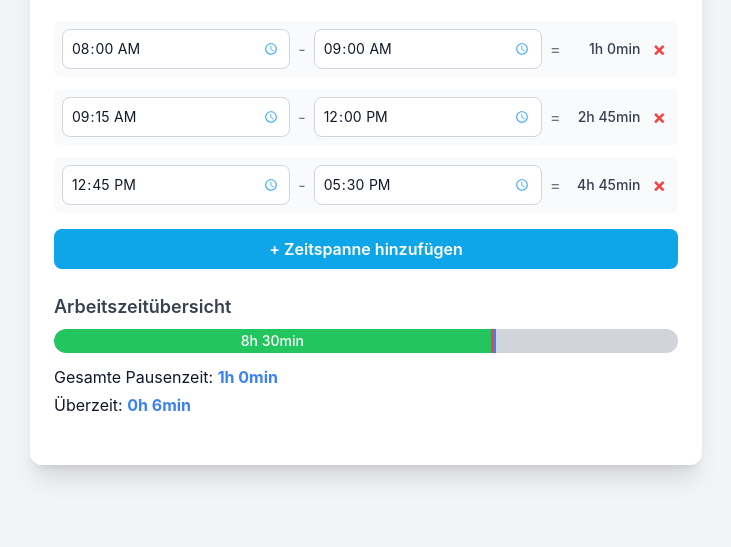
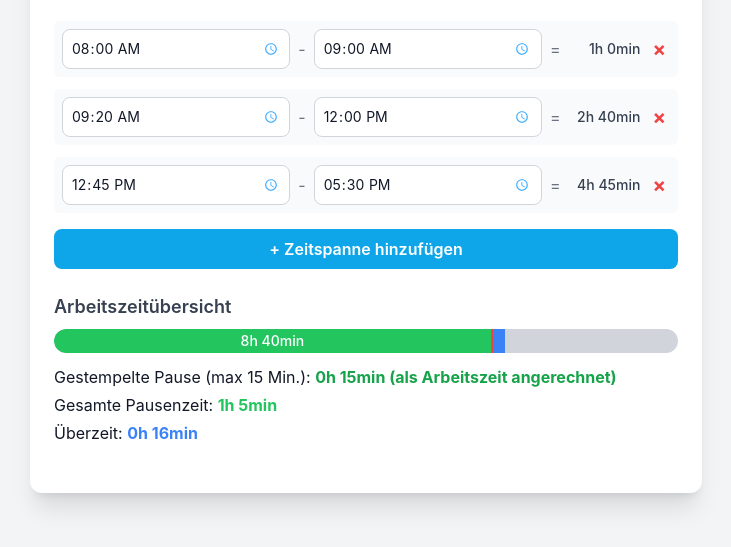
Before and after one commit to Trapanotto/zeiterfassung, a plain HTML site: page index.html in a window 1280 px wide. Shown: the part 87-634 px from the top of the page, without its empty margins (274-1005 px from the left). Drawn offline with nearby package versions, Linux system fonts and the light colour scheme.

Commit message:
Bezahlte Pausen

```diff
--- a/index.html
+++ b/index.html
@@ -29,7 +29,6 @@
     </style>
 </head>
 <body class="bg-gray-100 dark:bg-gray-900 text-gray-900 dark:text-gray-100 min-h-screen p-4 sm:p-6 flex flex-col items-center">
-
     <div class="w-full max-w-2xl bg-white dark:bg-gray-800 shadow-xl rounded-xl p-6">
         <header class="mb-6 text-center">
             <h1 class="text-3xl font-bold text-gray-900 dark:text-gray-100">Zeiterfassung</h1>
@@ -46,11 +45,9 @@
         <div class="mb-6">
             <h3 class="text-lg font-semibold mb-2 text-gray-700 dark:text-gray-200">Arbeitszeitübersicht</h3>
             <div class="relative w-full bg-gray-300 dark:bg-gray-600 rounded-full h-6 overflow-hidden">
-                <!-- normalWorkFill: Removed p-1, text-center, leading-none. Added flex, items-center, justify-center -->
                 <div id="normalWorkFill" class="h-6 text-sm font-medium transition-all duration-300 ease-out absolute left-0 top-0 flex items-center justify-center" style="width: 0%;">
                     <!-- Text updated by JS -->
                 </div>
-                <!-- overtimeWorkFill: Removed p-1, text-center, leading-none. Added flex, items-center, justify-center -->
                 <div id="overtimeWorkFill" class="bg-blue-500 h-6 text-sm font-medium text-white transition-all duration-300 ease-out absolute left-0 top-0 hidden flex items-center justify-center" style="width: 0%;">
                     <!-- Text updated by JS (now empty) -->
                 </div>
@@ -58,14 +55,14 @@
                     <span class="absolute -top-5 text-xs text-red-500 dark:text-red-400 transform -translate-x-1/2">8.4h</span>
                 </div>
             </div>
-            <!-- Gesamte Pausenzeit: Farbe wird dynamisch angepasst -->
-            <p class="mt-3 text-sm sm:text-base">Gesamte Pausenzeit: <span id="totalBreakTimeDisplayMoved" class="font-bold">0h 0min</span></p>
+            <!-- Stamped Break Display Added -->
+            <p class="mt-3 text-sm sm:text-base">Gestempelte Pause (max 15 Min.): <span id="stampedBreakDisplay" class="font-bold text-gray-600 dark:text-gray-400">Nicht in Anspruch genommen</span></p>
+            <p class="mt-1 text-sm sm:text-base">Gesamte Pausenzeit: <span id="totalBreakTimeDisplayMoved" class="font-bold">0h 0min</span></p>
             <p id="overtimeDisplayWrapperMoved" class="mt-1 text-sm sm:text-base hidden">Überzeit: <span id="overtimeDisplayMoved" class="font-bold text-blue-500 dark:text-blue-400">0h 0min</span></p>
             <div id="warningsContainerMoved" class="mt-2 space-y-2">
                 <!-- Warnings will be injected here -->
             </div>
         </div>
-
     </div>
 
     <script>
@@ -75,19 +72,18 @@
             const totalBreakTimeDisplayMoved = document.getElementById('totalBreakTimeDisplayMoved');
             const overtimeDisplayWrapperMoved = document.getElementById('overtimeDisplayWrapperMoved');
             const overtimeDisplayMoved = document.getElementById('overtimeDisplayMoved');
-
             const normalWorkFill = document.getElementById('normalWorkFill');
             const overtimeWorkFill = document.getElementById('overtimeWorkFill');
             const targetLine = document.getElementById('targetLine');
             const warningsContainerMoved = document.getElementById('warningsContainerMoved');
+            const stampedBreakDisplay = document.getElementById('stampedBreakDisplay'); // New element
 
             const TARGET_WORK_MINUTES = 8.4 * 60;
-            const MAX_PROGRESS_BAR_MINUTES = 12 * 60;
-            const LOCAL_STORAGE_KEY = 'timeTrackerEntries';
-
+            const MAX_PROGRESS_BAR_MINUTES = 12 * 60; // Max value for progress bar visualization
+            const LOCAL_STORAGE_KEY = 'timeTrackerEntries_v3_stamped_capped'; // Changed key for new logic
             const defaultInitialEntries = [
                 { start: "08:00", end: "09:00" },
-                { start: "09:15", end: "12:00" },
+                { start: "09:20", end: "12:00" }, // This 20 min break will contribute 15min to stamped break
                 { start: "12:45", end: "17:30" }
             ];
 
@@ -109,7 +105,6 @@
                         <button class="remove-row-btn text-red-500 hover:text-red-700 dark:text-red-400 dark:hover:text-red-300 font-bold text-xl p-1 rounded-md hover:bg-red-100 dark:hover:bg-red-700 transition-colors" title="Zeile entfernen">&times;</button>
                     </div>
                 `;
-
                 row.querySelector('.start-time').value = startVal;
                 row.querySelector('.end-time').value = endVal;
 
@@ -141,7 +136,7 @@
             }
 
             function updateCalculations() {
-                let totalWorkedMinutes = 0;
+                let totalWorkedMinutesActual = 0;
                 const timeEntriesForCalc = [];
                 const currentEntriesToSave = [];
 
@@ -149,7 +144,6 @@
                     const startInput = row.querySelector('.start-time');
                     const endInput = row.querySelector('.end-time');
                     const durationDisplay = row.querySelector('.duration-display');
-
                     const startVal = startInput.value;
                     const endVal = endInput.value;
 
@@ -161,11 +155,11 @@
                     let entryDuration = 0;
                     if (startMinutes !== null && endMinutes !== null && endMinutes > startMinutes) {
                         entryDuration = endMinutes - startMinutes;
-                        timeEntriesForCalc.push({ start: startMinutes, end: endMinutes });
+                        timeEntriesForCalc.push({ start: startMinutes, end: endMinutes, id: row.id });
                     }
 
                     durationDisplay.textContent = formatDuration(entryDuration);
-                    totalWorkedMinutes += entryDuration;
+                    totalWorkedMinutesActual += entryDuration;
 
                     if (startVal && endVal && (startMinutes === null || endMinutes === null || endMinutes <= startMinutes)) {
                         startInput.classList.add('border-red-500', 'dark:border-red-400');
@@ -178,6 +172,96 @@
 
                 timeEntriesForCalc.sort((a, b) => a.start - b.start);
 
+                let totalBreakMinutesRaw = 0;
+                let maxContinuousBreakRaw = 0;
+                const individualBreaks = [];
+
+                for (let i = 0; i < timeEntriesForCalc.length - 1; i++) {
+                    if (timeEntriesForCalc[i+1].start > timeEntriesForCalc[i].end) {
+                        const breakDuration = timeEntriesForCalc[i+1].start - timeEntriesForCalc[i].end;
+                        individualBreaks.push(breakDuration);
+                        totalBreakMinutesRaw += breakDuration;
+                        if (breakDuration > maxContinuousBreakRaw) {
+                            maxContinuousBreakRaw = breakDuration;
+                        }
+                    }
+                }
+
+                // --- Stamped Break Logic (MODIFIED) ---
+                let recognizedStampedBreakMinutes = 0;
+                for (const bDuration of individualBreaks) { // Iterate through breaks in chronological order
+                    if (bDuration > 0) { // If it's an actual break
+                        recognizedStampedBreakMinutes = Math.min(bDuration, 15); // Credit up to 15 minutes from this break
+                        break; // Apply to the first break encountered and then stop
+                    }
+                }
+                // --- End Stamped Break Logic ---
+
+                const effectiveWorkedMinutes = totalWorkedMinutesActual + recognizedStampedBreakMinutes;
+
+                if (recognizedStampedBreakMinutes > 0) {
+                    stampedBreakDisplay.textContent = `${formatDuration(recognizedStampedBreakMinutes)} (als Arbeitszeit angerechnet)`;
+                    stampedBreakDisplay.className = 'font-bold text-green-600 dark:text-green-400';
+                } else {
+                    stampedBreakDisplay.textContent = "Nicht in Anspruch genommen";
+                    stampedBreakDisplay.className = 'font-bold text-gray-600 dark:text-gray-400';
+                }
+
+                totalBreakTimeDisplayMoved.textContent = formatDuration(totalBreakMinutesRaw);
+
+                const normalMinutes = Math.min(effectiveWorkedMinutes, TARGET_WORK_MINUTES);
+                const overtimeMinutes = Math.max(0, effectiveWorkedMinutes - TARGET_WORK_MINUTES);
+
+                const normalPercent = (normalMinutes / MAX_PROGRESS_BAR_MINUTES) * 100;
+                const overtimePercent = (overtimeMinutes / MAX_PROGRESS_BAR_MINUTES) * 100;
+
+                normalWorkFill.style.width = `${normalPercent}%`;
+                overtimeWorkFill.style.width = `${overtimePercent}%`;
+                overtimeWorkFill.style.left = `${normalPercent}%`;
+                targetLine.style.left = `${(TARGET_WORK_MINUTES / MAX_PROGRESS_BAR_MINUTES) * 100}%`;
+
+                normalWorkFill.classList.remove('bg-green-500', 'bg-yellow-500', 'text-white', 'text-gray-800', 'rounded-l-full', 'rounded-r-full');
+                overtimeWorkFill.classList.remove('rounded-l-full', 'rounded-r-full');
+                normalWorkFill.classList.add('text-white');
+
+                if (effectiveWorkedMinutes > 0) {
+                    normalWorkFill.textContent = formatDuration(effectiveWorkedMinutes);
+                    normalWorkFill.classList.add('rounded-l-full');
+
+                    if (overtimeMinutes > 0) {
+                        normalWorkFill.classList.add('bg-green-500');
+                        overtimeWorkFill.classList.remove('hidden');
+                        if (normalPercent + overtimePercent >= 100) {
+                           overtimeWorkFill.classList.add('rounded-r-full');
+                        }
+                        overtimeDisplayWrapperMoved.classList.remove('hidden');
+                        overtimeDisplayMoved.textContent = formatDuration(overtimeMinutes);
+                    } else {
+                        overtimeWorkFill.classList.add('hidden');
+                        overtimeDisplayWrapperMoved.classList.add('hidden');
+                        if (effectiveWorkedMinutes < TARGET_WORK_MINUTES) {
+                            normalWorkFill.classList.add('bg-yellow-500', 'text-gray-800');
+                            normalWorkFill.classList.remove('text-white');
+                        } else {
+                            normalWorkFill.classList.add('bg-green-500');
+                        }
+                        if (normalPercent >= 100) {
+                           normalWorkFill.classList.add('rounded-r-full');
+                        }
+                    }
+                } else {
+                    normalWorkFill.textContent = '';
+                    normalWorkFill.classList.add('bg-green-500');
+                    normalWorkFill.classList.remove('rounded-l-full', 'rounded-r-full');
+                    overtimeWorkFill.classList.add('hidden');
+                    overtimeDisplayWrapperMoved.classList.add('hidden');
+                }
+                overtimeWorkFill.textContent = '';
+
+                warningsContainerMoved.innerHTML = '';
+                let warningsFound = false;
+                let breakWarningActive = false;
+
                 let overlapDetected = false;
                 if (timeEntriesForCalc.length > 1) {
                     for (let i = 0; i < timeEntriesForCalc.length - 1; i++) {
@@ -187,115 +271,57 @@
                         }
                     }
                 }
-
-                let totalBreakMinutes = 0;
-                let maxContinuousBreak = 0;
-
-                for (let i = 0; i < timeEntriesForCalc.length - 1; i++) {
-                        if (timeEntriesForCalc[i+1].start > timeEntriesForCalc[i].end) {
-                            const breakDuration = timeEntriesForCalc[i+1].start - timeEntriesForCalc[i].end;
-                            totalBreakMinutes += breakDuration;
-                            if (breakDuration > maxContinuousBreak) {
-                                maxContinuousBreak = breakDuration;
-                            }
-                        }
-                }
-                totalBreakTimeDisplayMoved.textContent = formatDuration(totalBreakMinutes);
-
-                const normalMinutes = Math.min(totalWorkedMinutes, TARGET_WORK_MINUTES);
-                const overtimeMinutes = Math.max(0, totalWorkedMinutes - TARGET_WORK_MINUTES);
-
-                const normalPercent = (normalMinutes / MAX_PROGRESS_BAR_MINUTES) * 100;
-                const overtimePercent = (overtimeMinutes / MAX_PROGRESS_BAR_MINUTES) * 100;
-
-                normalWorkFill.style.width = `${normalPercent}%`;
-                overtimeWorkFill.style.width = `${overtimePercent}%`;
-                overtimeWorkFill.style.left = `${normalPercent}%`;
-
-                targetLine.style.left = `${(TARGET_WORK_MINUTES / MAX_PROGRESS_BAR_MINUTES) * 100}%`;
-
-                normalWorkFill.classList.remove('bg-green-500', 'bg-yellow-500', 'text-white', 'text-gray-800', 'rounded-l-full', 'rounded-r-full');
-                overtimeWorkFill.classList.remove('rounded-l-full', 'rounded-r-full');
-                normalWorkFill.classList.add('text-white');
-
-                if (totalWorkedMinutes > 0) {
-                    normalWorkFill.textContent = formatDuration(totalWorkedMinutes);
-                    normalWorkFill.classList.add('rounded-l-full');
-
-                    if (overtimeMinutes > 0) {
-                        normalWorkFill.classList.add('bg-green-500');
-                        overtimeWorkFill.classList.remove('hidden');
-                        overtimeDisplayWrapperMoved.classList.remove('hidden');
-                        overtimeDisplayMoved.textContent = formatDuration(overtimeMinutes);
-                    } else {
-                        overtimeWorkFill.classList.add('hidden');
-                        overtimeDisplayWrapperMoved.classList.add('hidden');
-                        if (totalWorkedMinutes < TARGET_WORK_MINUTES) {
-                            normalWorkFill.classList.add('bg-yellow-500', 'text-gray-800');
-                            normalWorkFill.classList.remove('text-white');
-                        } else {
-                            normalWorkFill.classList.add('bg-green-500');
-                        }
-                    }
-                } else {
-                    normalWorkFill.textContent = '';
-                    normalWorkFill.classList.add('bg-green-500');
-                    normalWorkFill.classList.remove('rounded-l-full');
-                    overtimeWorkFill.classList.add('hidden');
-                    overtimeDisplayWrapperMoved.classList.add('hidden');
-                }
-                overtimeWorkFill.textContent = '';
-
-
-                warningsContainerMoved.innerHTML = '';
-                let warningsFound = false;
-                let breakWarningActive = false;
-
-
                 if (overlapDetected) {
                     const warningEl = document.createElement('p');
-                    warningEl.classList.add('text-orange-600', 'dark:text-orange-400', 'text-sm', 'p-2', 'bg-orange-100', 'dark:bg-orange-800', 'rounded-md', 'border', 'border-orange-300', 'dark:border-orange-600');
+                    warningEl.className = 'text-orange-600 dark:text-orange-400 text-sm p-2 bg-orange-100 dark:bg-orange-800 rounded-md border border-orange-300 dark:border-orange-600';
                     warningEl.textContent = '⚠️ Achtung: Erfasste Zeiträume überschneiden sich!';
                     warningsContainerMoved.appendChild(warningEl);
                     warningsFound = true;
                 }
 
-                if (totalWorkedMinutes > 0 && totalBreakMinutes < 30 ) {
+                if (totalWorkedMinutesActual > 0 && totalBreakMinutesRaw < 30 ) {
                     const warningEl = document.createElement('p');
-                    warningEl.classList.add('text-red-500', 'dark:text-red-400', 'text-sm', 'p-2', 'bg-red-100', 'dark:bg-red-800', 'rounded-md', 'border', 'border-red-300', 'dark:border-red-600');
+                    warningEl.className = 'text-red-500 dark:text-red-400 text-sm p-2 bg-red-100 dark:bg-red-800 rounded-md border border-red-300 dark:border-red-600';
                     warningEl.textContent = '⚠️ Mindestpause (total 30min) nicht erreicht.';
                     warningsContainerMoved.appendChild(warningEl);
                     warningsFound = true;
                     breakWarningActive = true;
                 }
-                if (totalWorkedMinutes > 0 && maxContinuousBreak < 30) {
+                if (totalWorkedMinutesActual > 0 && maxContinuousBreakRaw < 30 && totalBreakMinutesRaw < 30) {
                     const warningEl = document.createElement('p');
-                    warningEl.classList.add('text-red-500', 'dark:text-red-400', 'text-sm', 'p-2', 'bg-red-100', 'dark:bg-red-800', 'rounded-md', 'border', 'border-red-300', 'dark:border-red-600');
-                    warningEl.textContent = '⚠️ Mindestens eine ununterbrochene Pause von 30min ist erforderlich.';
+                    warningEl.className = 'text-red-500 dark:text-red-400 text-sm p-2 bg-red-100 dark:bg-red-800 rounded-md border border-red-300 dark:border-red-600';
+                    warningEl.textContent = '⚠️ Mindestens eine ununterbrochene Pause von 30min ist erforderlich (wenn Gesamtpause < 30 Min).';
                     warningsContainerMoved.appendChild(warningEl);
                     warningsFound = true;
                     breakWarningActive = true;
+                } else if (totalWorkedMinutesActual > (6 * 60) && maxContinuousBreakRaw < 30 && totalBreakMinutesRaw >=30) {
+                    const warningEl = document.createElement('p');
+                    warningEl.className = 'text-red-500 dark:text-red-400 text-sm p-2 bg-red-100 dark:bg-red-800 rounded-md border border-red-300 dark:border-red-600';
+                    warningEl.textContent = '⚠️ Bei >7h Arbeit sollte eine Hauptpause von mind. 30min ununterbrochen sein (Gesamtpause ist OK).';
+                    warningsContainerMoved.appendChild(warningEl);
+                    warningsFound = true;
                 }
 
-                if (totalWorkedMinutes >= (9 * 60) && totalBreakMinutes < 60) {
+                if (totalWorkedMinutesActual >= (9 * 60) && totalBreakMinutesRaw < 60) {
                     const warningEl = document.createElement('p');
-                    warningEl.classList.add('text-red-500', 'dark:text-red-400', 'text-sm', 'p-2', 'bg-red-100', 'dark:bg-red-800', 'rounded-md', 'border', 'border-red-300', 'dark:border-red-600');
+                    warningEl.className = 'text-red-500 dark:text-red-400 text-sm p-2 bg-red-100 dark:bg-red-800 rounded-md border border-red-300 dark:border-red-600';
                     warningEl.textContent = '⚠️ Mindestpause (total 60min) nicht erreicht bei ≥9h Arbeit.';
                     warningsContainerMoved.appendChild(warningEl);
                     warningsFound = true;
                     breakWarningActive = true;
                 }
 
-                // Dynamische Farbe für Gesamte Pausenzeit
-                totalBreakTimeDisplayMoved.classList.remove('text-red-500', 'dark:text-red-400', 'text-blue-500', 'dark:text-blue-400');
+                totalBreakTimeDisplayMoved.classList.remove('text-red-500', 'dark:text-red-400', 'text-blue-500', 'dark:text-blue-400', 'text-green-500', 'dark:text-green-400');
                 if (breakWarningActive) {
                     totalBreakTimeDisplayMoved.classList.add('text-red-500', 'dark:text-red-400');
-                } else {
+                } else if (totalWorkedMinutesActual > 0 && totalBreakMinutesRaw > 0) {
+                     totalBreakTimeDisplayMoved.classList.add('text-green-500', 'dark:text-green-400');
+                }
+                else {
                     totalBreakTimeDisplayMoved.classList.add('text-blue-500', 'dark:text-blue-400');
                 }
 
-
-                if (!warningsFound && totalWorkedMinutes === 0) {
+                if (!warningsFound && totalWorkedMinutesActual === 0) {
                     warningsContainerMoved.innerHTML = '<p class="text-sm text-gray-500 dark:text-gray-400 p-2">Noch keine Zeiten erfasst.</p>';
                 }
 
@@ -313,16 +339,19 @@
                 if (savedEntriesJSON) {
                     try {
                         const parsedEntries = JSON.parse(savedEntriesJSON);
-                        if (Array.isArray(parsedEntries)) {
+                        if (Array.isArray(parsedEntries) && parsedEntries.length > 0) {
                             parsedEntries.forEach(entry => {
                                 if (typeof entry.start !== 'undefined' && typeof entry.end !== 'undefined') {
                                     createTimeEntryRow(entry.start, entry.end)
                                 }
                             });
                             loadedFromStorage = true;
+                        } else if (Array.isArray(parsedEntries) && parsedEntries.length === 0) {
+                            loadedFromStorage = true;
                         }
                     } catch (e) {
                         console.error("Error parsing saved entries from localStorage:", e);
+                        localStorage.removeItem(LOCAL_STORAGE_KEY);
                     }
                 }
 
```
